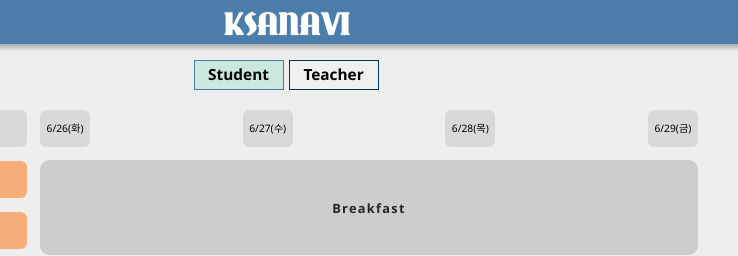
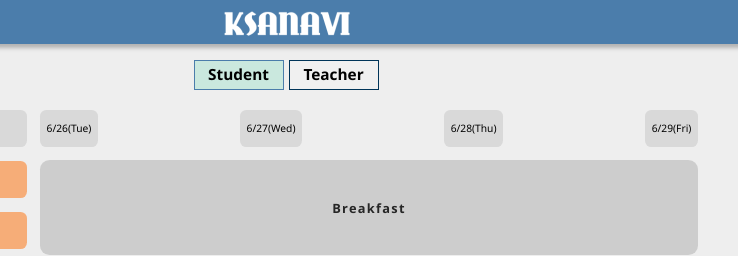
Before and after one commit to yuranne/ksanavi, a website built with Vite: page en/schedule.html in a window 1280 px wide. Shown: the top 256 px of the page, 354-1092 px from the left. Built offline with nearby package versions, Linux system fonts and the light colour scheme.

Commit message:
Update schedule.html

```diff
--- a/en/schedule.html
+++ b/en/schedule.html
@@ -122,10 +122,10 @@
 			<div class="main-container" style="top: 110px; position: absolute">
 				<div class="stages-container-row">
 					<div class="stages">
-						<div class="stage">6/26(화)</div>
-						<div class="stage">6/27(수)</div>
-						<div class="stage">6/28(목)</div>
-						<div class="stage">6/29(금)</div>
+						<div class="stage">6/26(Tue)</div>
+						<div class="stage">6/27(Wed)</div>
+						<div class="stage">6/28(Thu)</div>
+						<div class="stage">6/29(Fri)</div>
 					</div>
 				</div>
 				<div class="timing-container-column">
```
